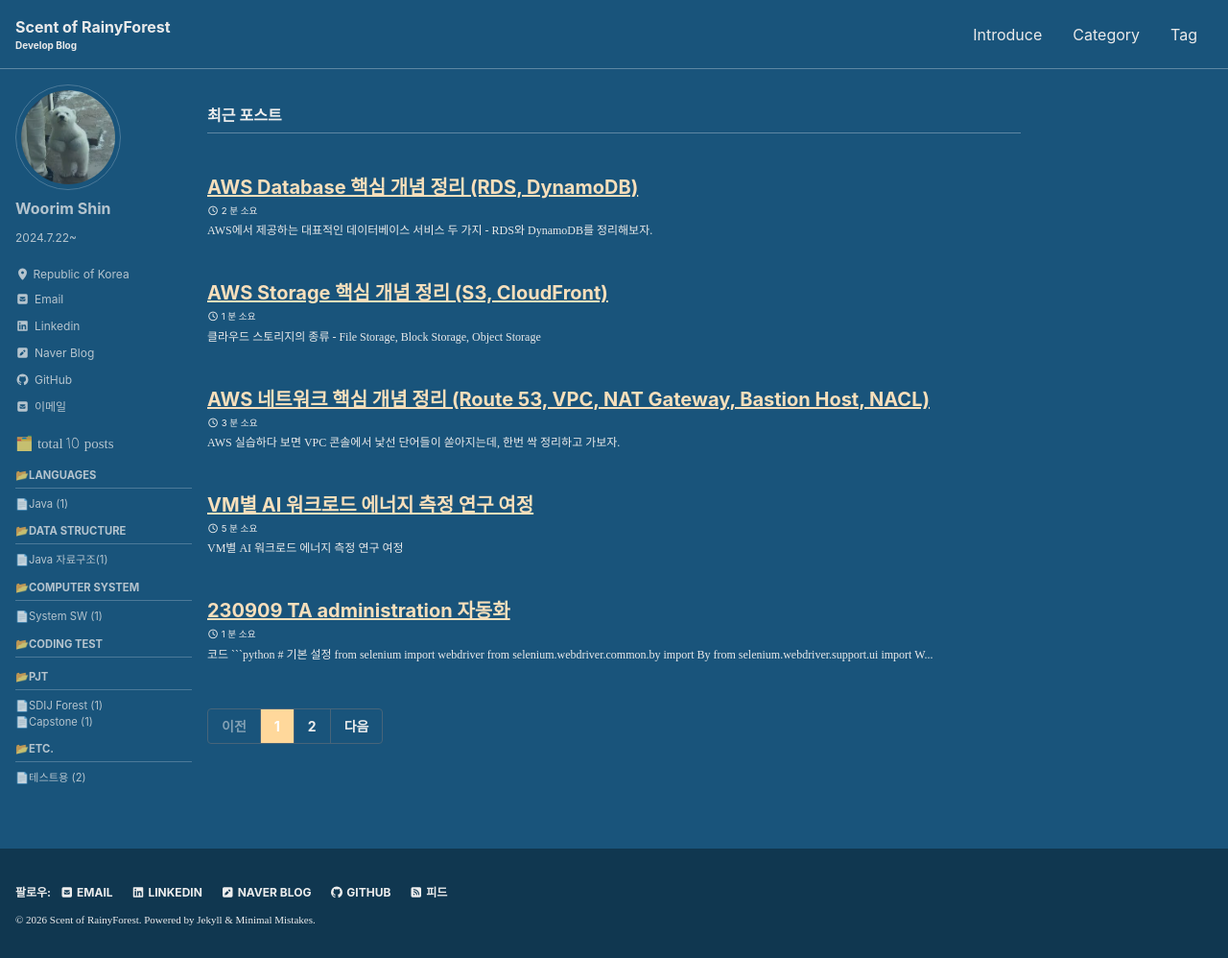
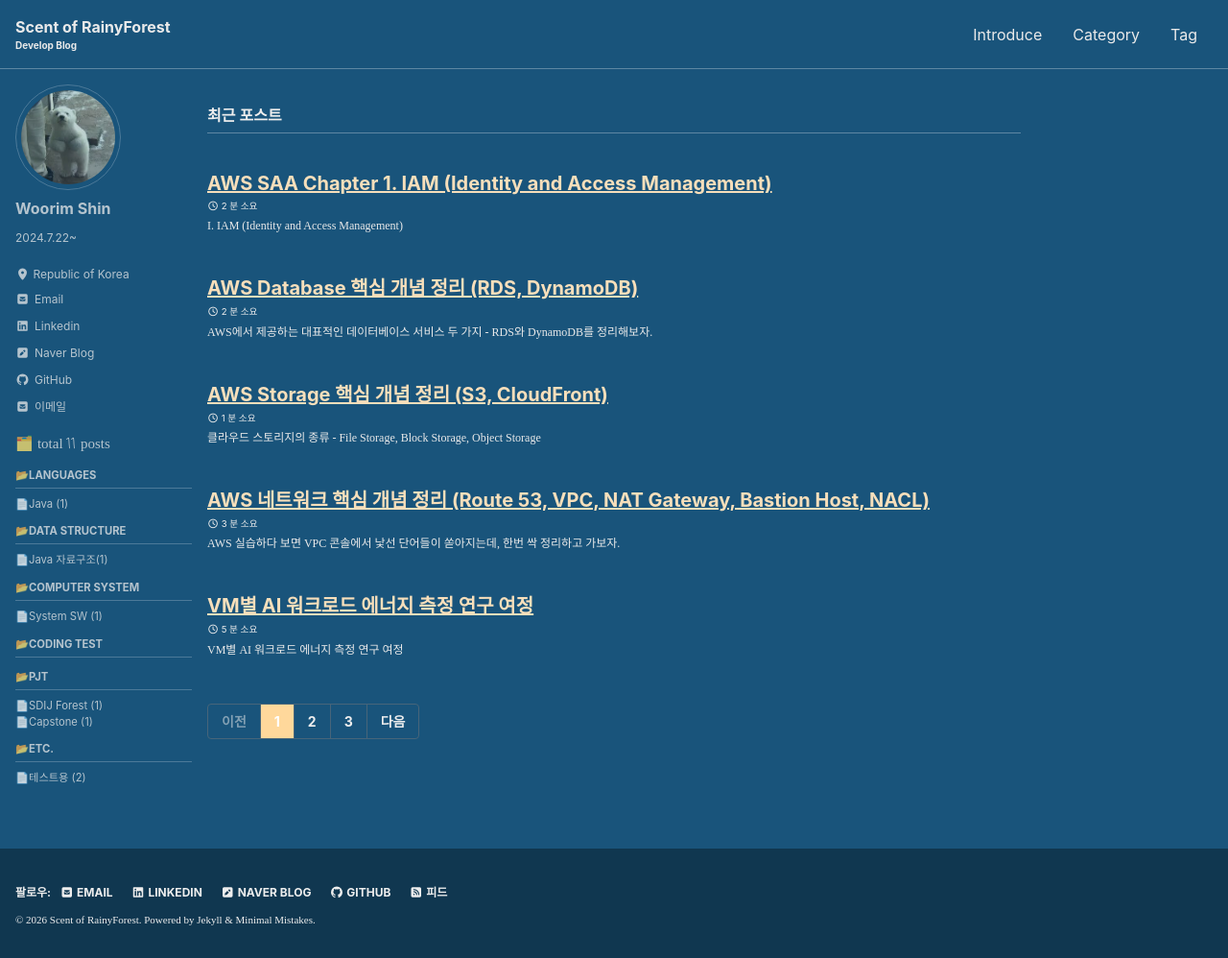
Before and after one commit to RainyForest23/Rainyforest23.github.io, a Jekyll site: the page built from index.html, in a window 1280 px wide and 998 px high. Shown: the whole window at 96% size. Built offline with Jekyll 4.4.1, drawn with Linux system fonts in a browser that asks for light colours; cached includes are drawn as plain includes; some web fonts are replaced; the list of posts is cut into pages by our own code.

Commit message:
Fix IAM post: add frontmatter and correct filename format
Co-Authored-By: Claude Sonnet 4.6 <noreply@anthropic.com>

```diff
--- a/_posts/Cloud/SAA/Chapter1. IAM.md
+++ b/_posts/Cloud/SAA/2026-05-06-iam.md
@@ -1,3 +1,17 @@
+---
+published: true
+title: "AWS SAA Chapter 1. IAM (Identity and Access Management)"
+last_modified_at: 2026-05-06
+categories: [Cloud, SAA]
+tags:
+    - IAM
+    - AWS
+    - SAA
+toc: true
+toc_sticky: true
+toc_label: "목차"
+---
+
 ## I. IAM (Identity and Access Management)
 
 User, Group을 생성하는 <u>*Global 서비스</u>
@@ -28,7 +42,7 @@ Group 안에는 반드시 User만 넣을 수 있고, Group을 넣을 수는 없
 ## IAM 방어 매커니즘
 ### 1. Password Policy
 ### 2. IAM MFA (Multi Factor Authentication)
-What’s MFA?
+What's MFA?
 → password (you know) + security device (you have)
 
 그렇다면, AWS에서 제공하고 있는 MFA devices option은?
```
